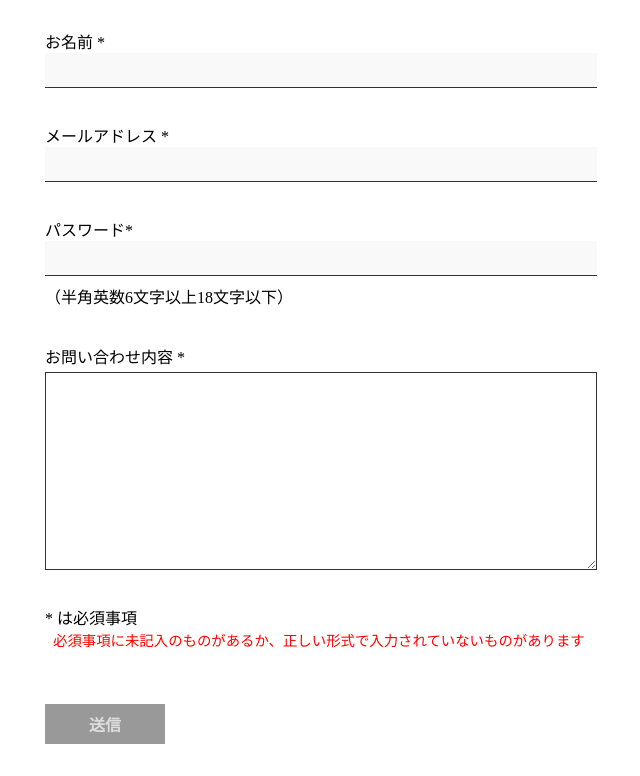
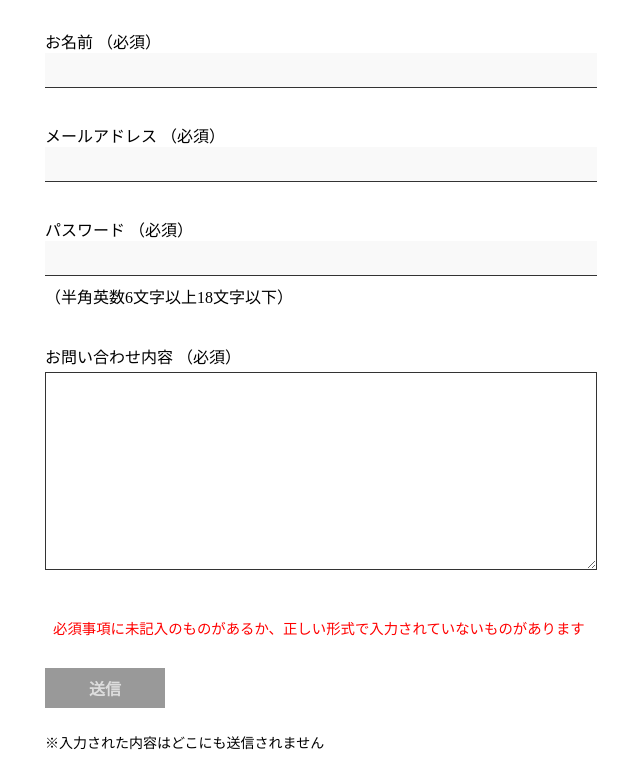
Before and after one commit to ics-creative/201016_form_accessibility, a website: page index.html in a window 1280 px wide. Shown: the part 73-849 px from the top of the page, without its empty margins (319-959 px from the left). Drawn offline with Linux system fonts and the light colour scheme.

Commit message:
autocomplete属性などのアップデート

```diff
--- a/index.html
+++ b/index.html
@@ -13,14 +13,17 @@
       <form aria-labelledby="formTitle">
         <div class="formWrapper">
           <p>
-            <label for="name" class="labelName">お名前 *</label>
+            <label class="labelName"
+              >お名前 （必須）
               <input
                 type="text"
                 id="name"
                 class="input"
                 required
                 aria-required="true"
+                autocomplete="name"
               />
+            </label>
             <span aria-live="polite" role="status">
               <span class="errorMessage messageBox" aria-hidden="true"
                 >必須項目です</span
@@ -31,13 +34,14 @@
             </span>
           </p>
           <p>
-            <label for="email" class="labelName">メールアドレス *</label>
+            <label for="email" class="labelName">メールアドレス （必須）</label>
             <input
               type="email"
               id="email"
               class="input"
               required
               aria-required="true"
+              autocomplete="email"
             />
 
             <span aria-live="polite" role="status">
@@ -50,7 +54,7 @@
             </span>
           </p>
           <p>
-            <label for="password" class="labelName">パスワード*</label>
+            <label for="password" class="labelName">パスワード （必須）</label>
             <input
               type="Password"
               id="password"
@@ -61,6 +65,7 @@
               minlength="6"
               maxlength="18"
               aria-describedby="passwordType"
+              autocomplete="current-password"
             />
 
             <span id="passwordType" class="describe"
@@ -76,7 +81,7 @@
             </span>
           </p>
           <p>
-            <label for="detail" class="labelName">お問い合わせ内容 *</label>
+            <label for="detail" class="labelName">お問い合わせ内容 （必須）</label>
             <textarea
               name="detail"
               id="detail"
@@ -96,8 +101,7 @@
             </span>
           </p>
         </div>
-        <p id="required" class="required">
-          * は必須事項
+        <p>
           <span id="formValidate" class="formValidate" aria-live="polite">
             <span class="errorMessage messageBox" aria-hidden="true"
               >必須事項に未記入のものがあるか、正しい形式で入力されていないものがあります</span
@@ -107,10 +111,16 @@
             >
           </span>
         </p>
-        <button id="submit" class="submitButton" aria-disabled="true">
+        <button
+          id="submit"
+          type="submit"
+          class="submitButton"
+          aria-disabled="true"
+        >
           送信
         </button>
       </form>
+      <p class="notSend">※入力された内容はどこにも送信されません</p>
     </div>
   </body>
 </html>
--- a/style.scss
+++ b/style.scss
@@ -73,7 +73,8 @@ textarea {
 
 .formValidate {
   position: relative;
-  height: 40px;
+  margin-top: 12px;
+  height: 1em;
   .messageBox {
     top: 0;
   }
@@ -101,3 +102,9 @@ textarea {
     }
   }
 }
+
+.notSend{
+  margin-top: 24px;
+  margin-bottom: 0;
+  font-size: 14px;
+}
```
Also changed, not shown: style.css, 1 other file. Lines whose indentation alone changed are shown as unchanged.
